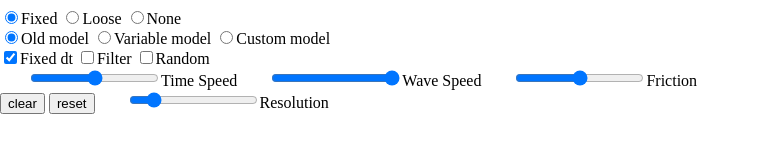
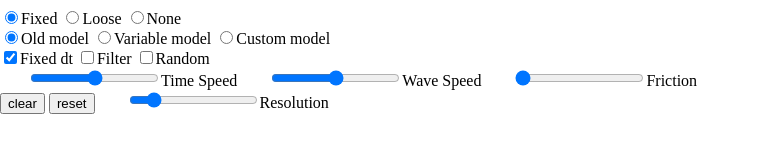
Before and after one commit to phetsims/wave-on-a-string, a website: page assets/test-model.html in a window 1280 px wide. Shown: the part 236-388 px from the top of the page, without its empty margins (0-760 px from the left). Drawn offline with Linux system fonts and the light colour scheme.

Commit message:
Tested tridiagonal solver, next to try crank-nicolson / backwards euler

```diff
--- a/assets/test-model.html
+++ b/assets/test-model.html
@@ -32,8 +32,8 @@
   <input type="checkbox" id="random"></input><label for="random">Random</label>
   <br>
   <input type="range" id="timeSpeed" min="25" max="175" value="100"></input><label for="timeSpeed">Time Speed</label>
-  <input type="range" id="waveSpeed" min="25" max="100" value="100"></input><label for="waveSpeed">Wave Speed</label>
-  <input type="range" id="friction" min="0" max="100" value="50"></input><label for="friction">Friction</label>
+  <input type="range" id="waveSpeed" min="25" max="175" value="100"></input><label for="waveSpeed">Wave Speed</label>
+  <input type="range" id="friction" min="0" max="100" value="0"></input><label for="friction">Friction</label>
   <br>
   <button type="button" id="clear">clear</button>
   <button type="button" id="reset">reset</button>
@@ -189,7 +189,10 @@
       var xx = [
         0,          0,         0,
         1/(dx*dx), -2/(dx*dx), 1/(dx*dx),
+        // 1/(2*dx*dx), -2/(2*dx*dx), 1/(2*dx*dx),
         0,          0,         0
+        // 0,          0,         0,
+        // 1/(2*dx*dx), -2/(2*dx*dx), 1/(2*dx*dx)
       ];
 
       var prevNext0 = next[0];
@@ -203,7 +206,7 @@
         if ( k > 0 ) {
           next[k] += -( tt[3]*now[k-1] + tt[6]*last[k-1] ) + v * v * ( xx[3]*now[k-1] + xx[6]*last[k-1] ) - b * ( t[3]*now[k-1] + t[6]*last[k-1] );
         }
-        // TODO: a/b are constants here except for the endpoints, try tooptimize them out (we still need the c array however)
+        // TODO: a/b are constants here except for the endpoints, try to optimize them out (we still need the c array however)
         aRow[k] = tt[0] - v*v*xx[0] + b*t[0];
         bRow[k] = tt[1] - v*v*xx[1] + b*t[1];
         cRow[k] = tt[2] - v*v*xx[2] + b*t[2];
@@ -216,6 +219,29 @@
       // console.log( 'b: ' + bRow[0] + ' ' + bRow[1] + ' ... ' + bRow[n-1] );
       // console.log( 'c: ' + cRow[0] + ' ' + cRow[1] + ' ... ' + cRow[n-1] );
       // console.log( 'd: ' + next[0] + ' ' + next[1] + ' ... ' + next[n-1] );
+
+      // console.log( aRow[0], bRow[0], cRow[0] );
+      // log the tridiagonal matrix
+      // var str = 'A = {';
+      // for ( var row = 0; row < n; row++ ) {
+      //   if ( row > 0 ) { str += '},{'; }
+      //   for ( var col = 0; col < n; col++ ) {
+      //     if ( col > 0 ) { str += ','; }
+      //     if ( row - col === 1 ) {
+      //       str += aRow[row];
+      //     } else if ( row - col === 0 ) {
+      //       str += bRow[row];
+      //     } else if ( row - col === -1 ) {
+      //       str += cRow[row];
+      //     } else {
+      //       str += '0';
+      //     }
+      //   }
+      // }
+      // str += '}';
+      // console.log( str );
+      // console.log( 'b = {' + Array.apply( [], next ).join( ',' ) + '}' );
+
       // forward pass
       cRow[0] /= bRow[0];
       next[0] /= bRow[0];
@@ -228,6 +254,9 @@
       for ( k = n - 2; k >= 0; k-- ) {
         next[k] = next[k] - cRow[k] * next[k+1];
       }
+
+      //log result
+      // console.log( 'x = {' + Array.apply( [], next ).join( ',' ) + '}' );
 
       // fill in first/last next values to match the other algorithmic style
       next[0] = prevNext0;
```
